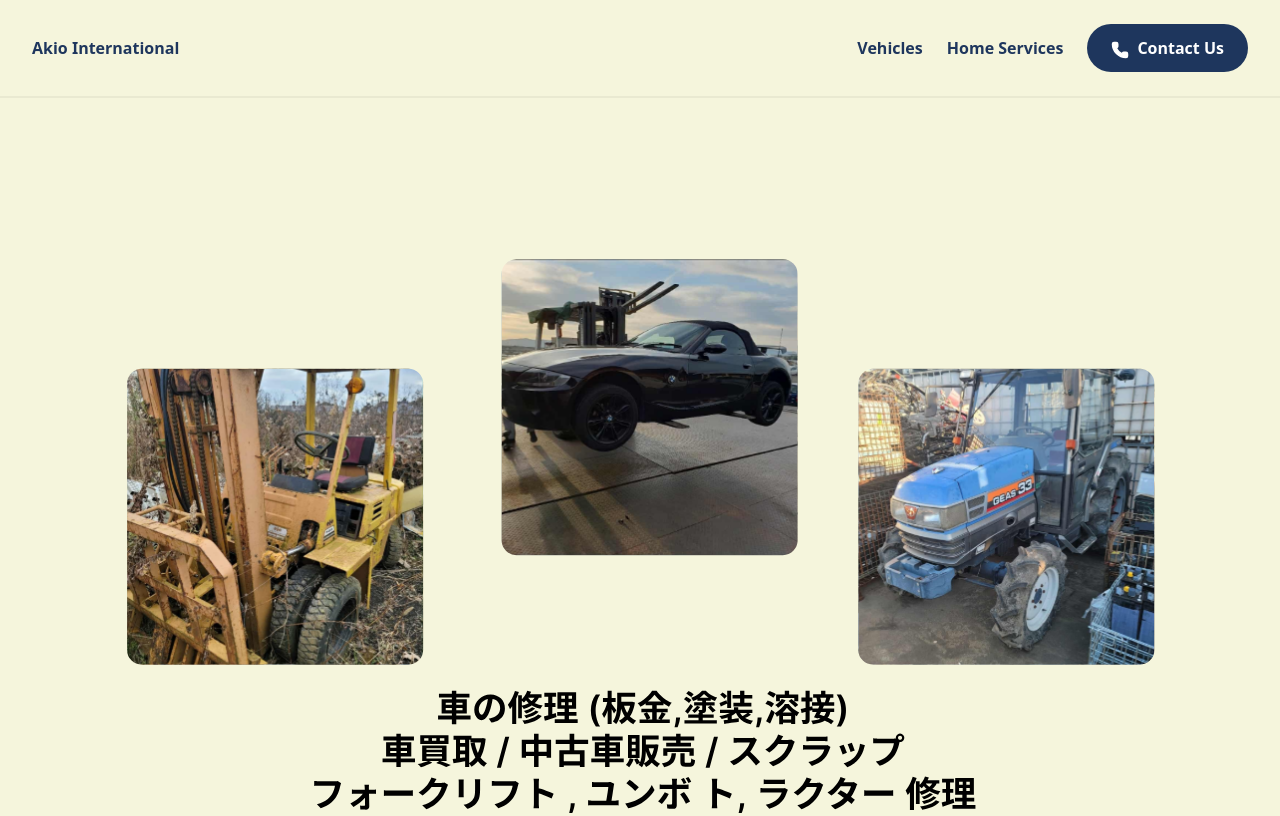
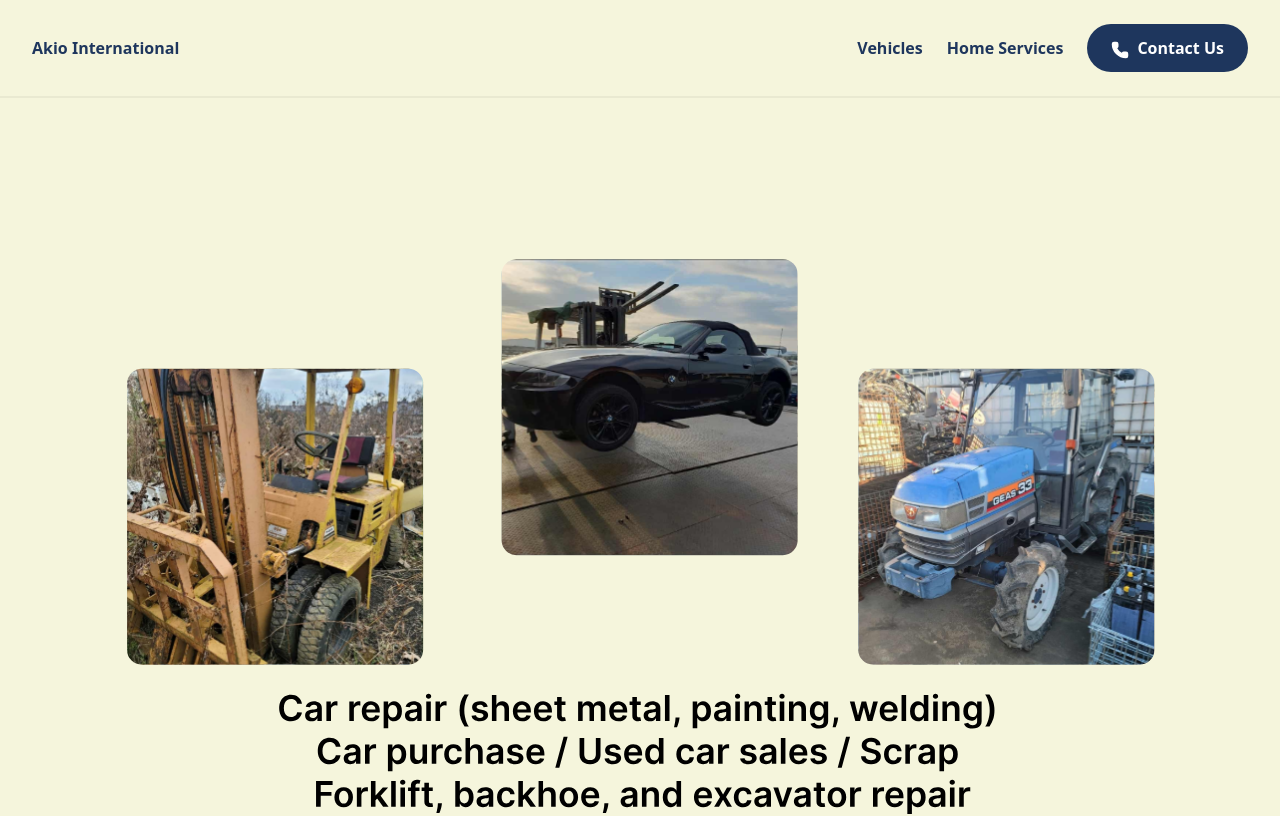
Before and after one commit to vishva-kalhara/akio-international-client, a React (Vite) app: page /vehicle-services in a window 1280 px wide. Shown: the top 816 px of the page. Built offline with nearby package versions, Linux system fonts and the light colour scheme.

Commit message:
vehicle services en

```diff
--- a/src/sections/vehicles-services/vehicle-services.section.tsx
+++ b/src/sections/vehicles-services/vehicle-services.section.tsx
@@ -1,7 +1,11 @@
+import { useLanguage } from "../../hooks/use-language";
+
 const VehicleServicesSection = () => {
+    const { lang } = useLanguage();
+
     return (
         <section className="bg-beige p-24 flex flex-col items-center">
-            <img src={`./vehicle-services-jp.svg`} className="w-full" />
+            <img src={`./vehicle-services-${lang}.svg`} className="w-full" />
         </section>
     );
 };
```
Also changed, not shown: public/vehicle-services-en.svg (added).
